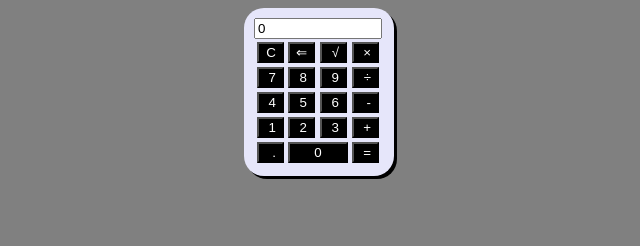
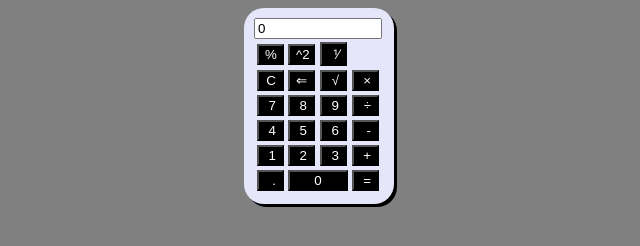
Before and after one commit to DavidGunawan12/Kalkulator, a plain HTML site: page index.html in a window 1280 px wide. Shown: the whole page, without its empty margins (321-961 px from the left). Drawn offline with Linux system fonts and the light colour scheme.

Commit message:
Update index.html

```diff
--- a/index.html
+++ b/index.html
@@ -19,6 +19,12 @@
             <input type="textview" class="screen" name="textview" value="0">
         </form>
         <table class="table">
+            <tr>
+                <td><input type="button" class="bn" value="%" onclick="document.calculatrice.textview.value+='%'"></td>
+                <td><input type="button" class="bn" value="^2" onclick="document.calculatrice.textview.value= eval(document.calculatrice.textview.value * document.calculatrice.textview.value)"></td>
+                <td><input type="button" class="bn" value="⅟" onclick="document.calculatrice.textview.value= eval(1 / document.calculatrice.textview.value)"></td>
+
+            </tr>
             <tr>
                 <td><input type="button" class="bn" value="C" onclick="document.calculatrice.textview.value=''"></td>
                 <td><input type="button" class="bn" value="⇐" onclick="del()"></td>
```
